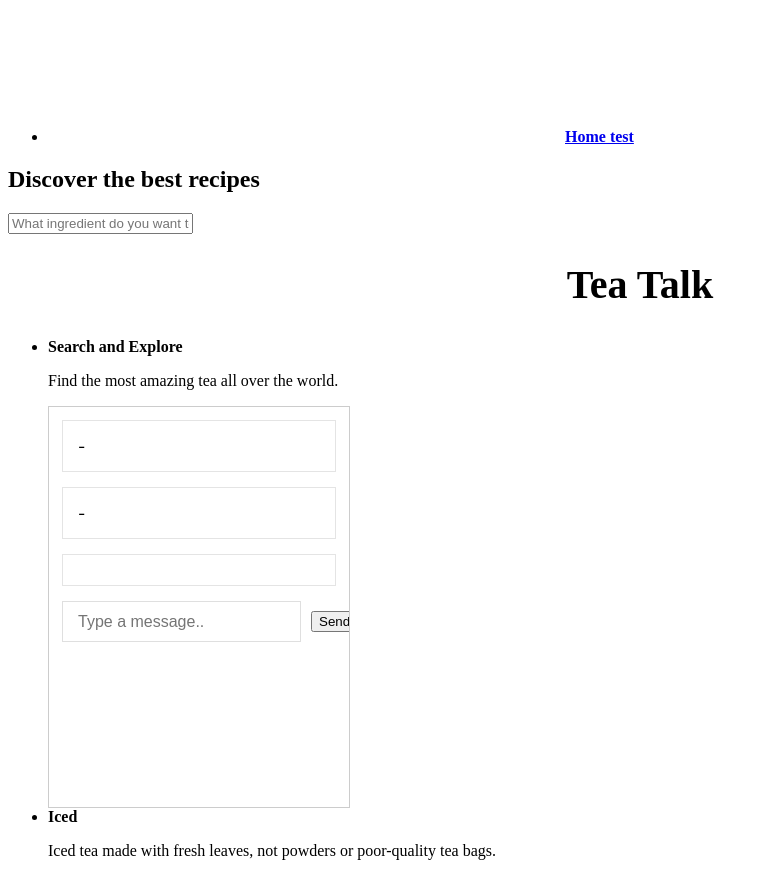
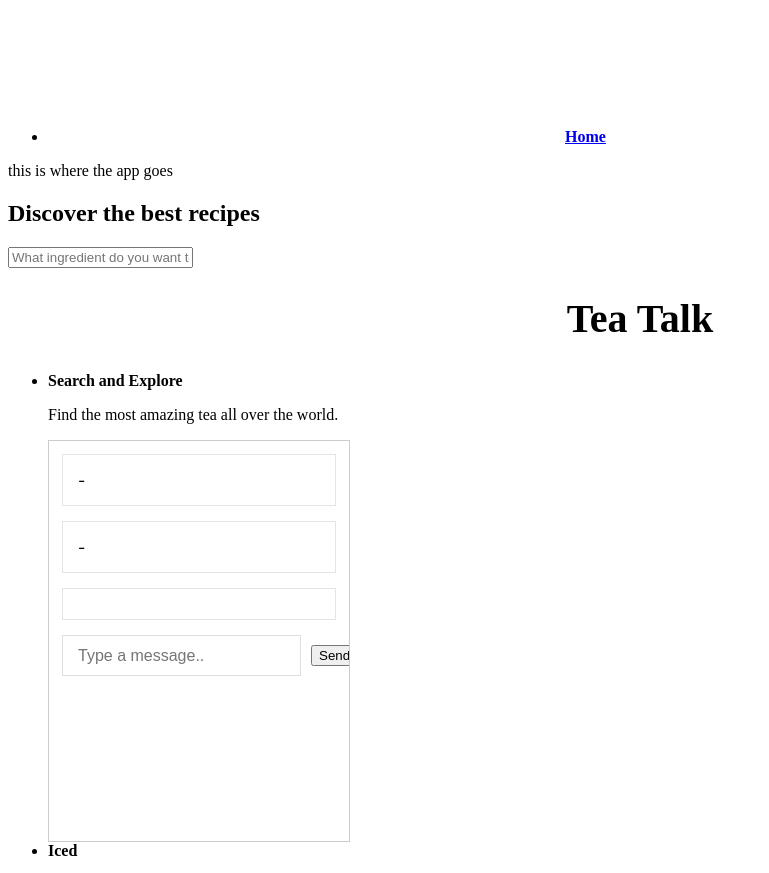
Before and after one commit to bofrank/oragameReact, a React app: page index.html in a window 1280 px wide. Shown: the part 1160-2033 px from the top of the page, without its empty margins (0-769 px from the left). Built offline with nearby package versions, Linux system fonts and the light colour scheme; a script that the page names is missing; files whose address does not match are found by name.

Commit message:
Cleaning up and adding insertion point.

```diff
--- a/index.html
+++ b/index.html
@@ -74,11 +74,12 @@
         <div id="menu">
           <ul class="list-unstyled">
             <li class="visible-xs active">
-              <a href="/" data-container="#content" data-content="Home" data-placement="right"><img src="images/noun_berries_481390.png"><b>Home test</b></a>
+              <a href="/" data-container="#content" data-content="Home" data-placement="right"><img src="images/noun_berries_481390.png"><b>Home</b></a>
             </li>
           </ul>
         </div>
         <div id="menu-overlay"></div>
+        <div id="app">this is where the app goes</div>
         <div id="view">
           <div id="hero" class="section-home">
             <div id="hero-bg">
```
